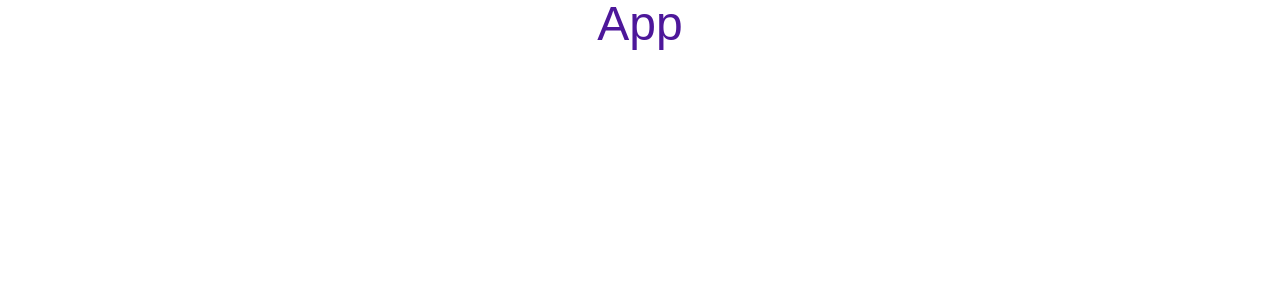
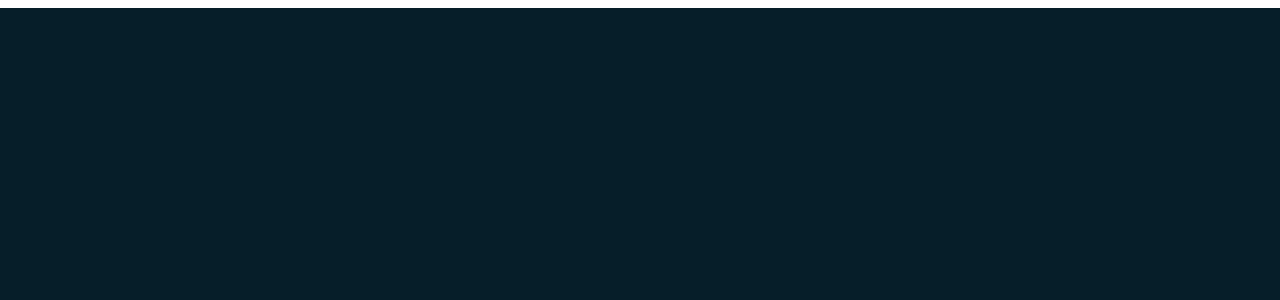
Before and after one commit to ian-michael254/benard-christiano-adiyo, a React (Vite) app: page / in a window 1280 px wide. Shown: the top 300 px of the page. Built offline with nearby package versions, Linux system fonts and the light colour scheme; a web font is replaced by a local one.

Commit message:
feat: implement Header and Navbar components in App

```diff
--- a/src/App.jsx
+++ b/src/App.jsx
@@ -1,8 +1,11 @@
-
+import Header from './components/Header'
 
 const App = () => {
   return (
-    <div className='bg-primary text-violet-900 rounded-md text-center text-5xl font-secondary'>App</div>
+    <div className='bg-secondary-dark text-primary-light min-h-screen'>
+      <Header />
+
+    </div>
   )
 }
 
--- a/src/components/Header.jsx
+++ b/src/components/Header.jsx
@@ -0,0 +1,12 @@
+
+import Navbar from './Navbar'
+
+const Header = () => {
+  return (
+    <div>
+        <Navbar />
+    </div>
+  )
+}
+
+export default Header
--- a/src/components/Navbar.jsx
+++ b/src/components/Navbar.jsx
@@ -0,0 +1,13 @@
+
+
+const Navbar = () => {
+  return (
+    <nav id="top_nav" className="bg-secondary-dark text-primary-light w-full h-auto mx-4 my-2">
+        <div className="">
+
+        </div>
+    </nav>
+  )
+}
+
+export default Navbar
```
